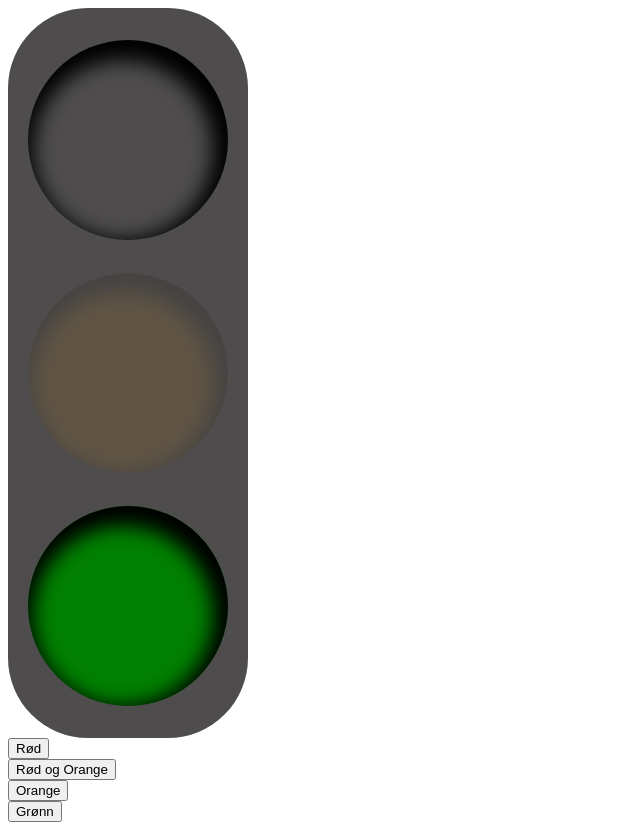
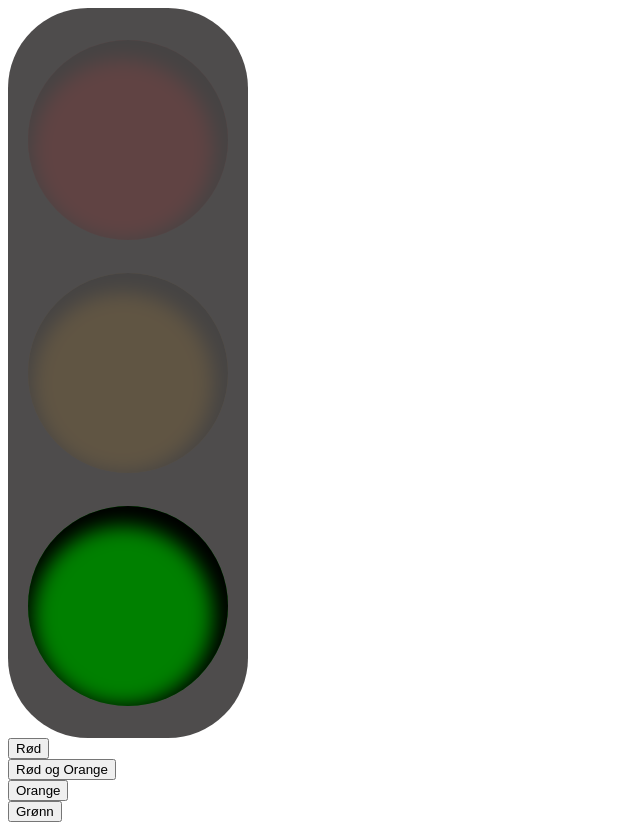
Before and after one commit to Classiee/Trafikklys, a plain HTML site: page index.html in a window 1280 px wide. Shown: the whole page, without its empty margins (0-640 px from the left). Drawn offline with Linux system fonts and the light colour scheme.

Commit message:
Update styles.css

```diff
--- a/styles.css
+++ b/styles.css
@@ -11,7 +11,7 @@
   opacity: 100%;
 }
 
-rød {
+.rød {
   background-color: red;
   opacity: 10%;
 }
```
